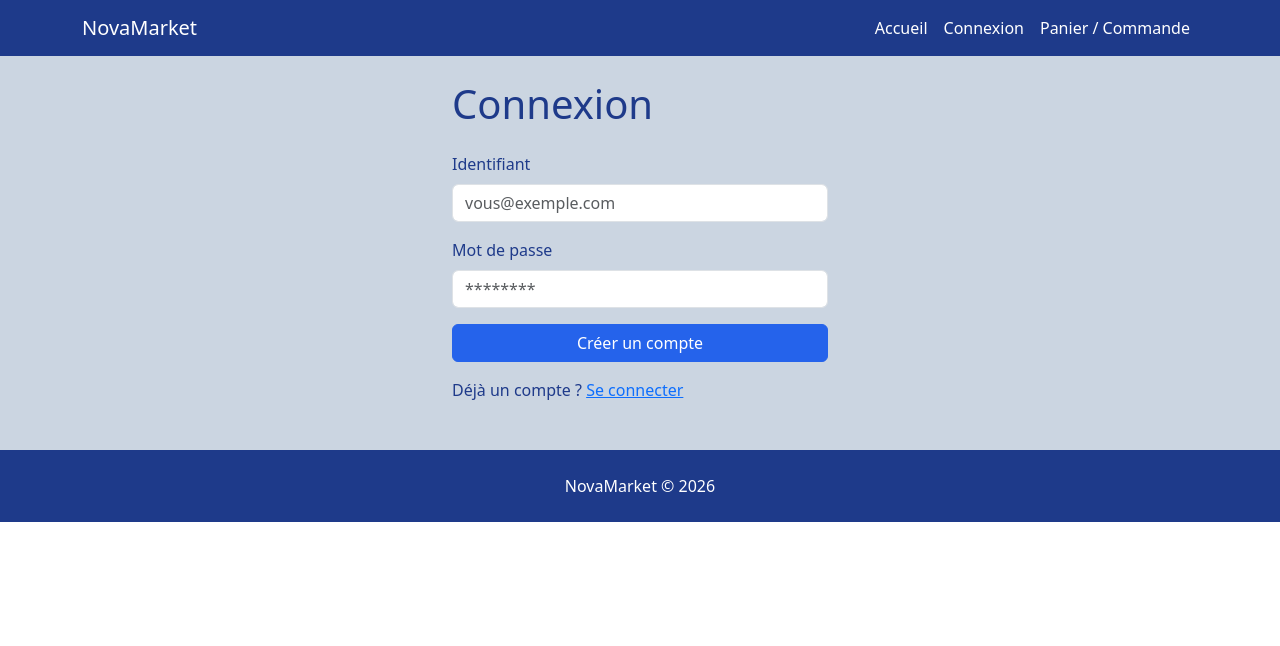
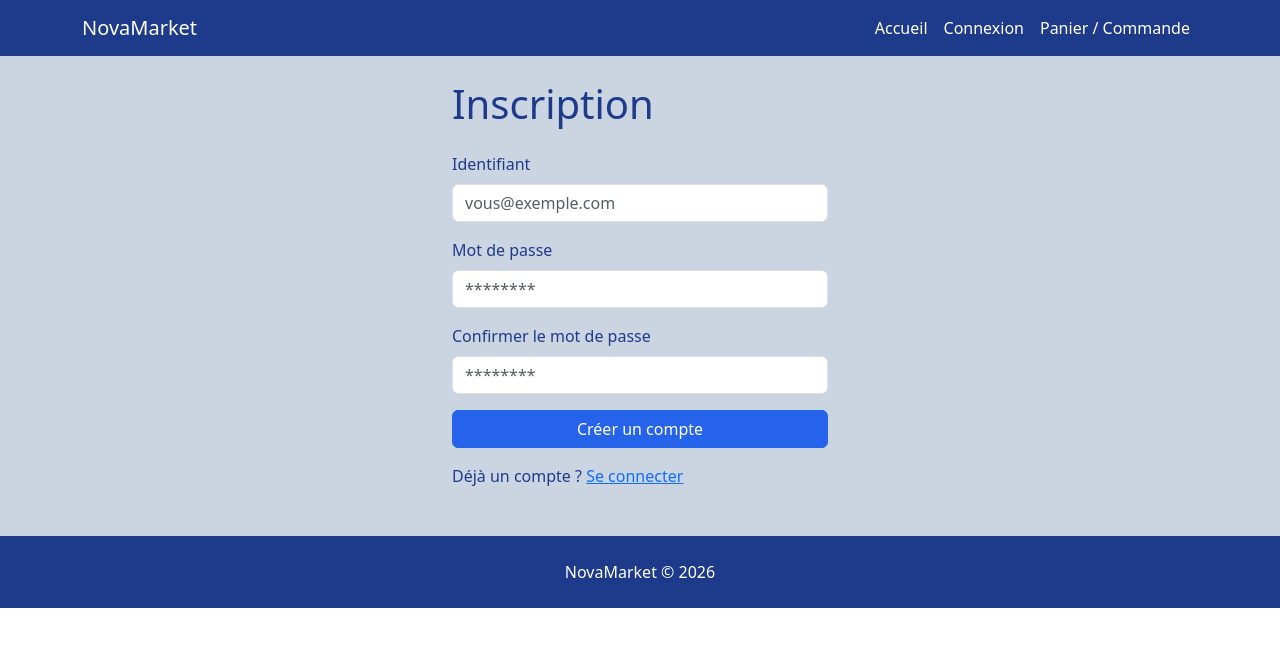
Before and after one commit to ViolaineLebec/Fake-Store-avec-IA, an Angular app: page /inscription in a window 1280 px wide. Shown: the top 646 px of the page. Built offline with nearby package versions, Linux system fonts and the light colour scheme.

Commit message:
boutons connexion et créer compte avec redirections

```diff
--- a/src/app/inscription/inscription.html
+++ b/src/app/inscription/inscription.html
@@ -27,7 +27,7 @@
 </nav>
 
 <div class="container mt-4" style="max-width: 400px;">
-  <h1 class="mb-4">Connexion</h1>
+  <h1 class="mb-4">Inscription</h1>
 
   <form>
     <div class="mb-3">
@@ -38,7 +38,11 @@
       <label class="form-label">Mot de passe</label>
       <input type="password" class="form-control" placeholder="********">
     </div>
-    <button type="button" class="btn btn-primary w-100">Créer un compte</button>
+    <div class="mb-3">
+      <label class="form-label">Confirmer le mot de passe</label>
+      <input type="password" class="form-control" placeholder="********">
+    </div>
+    <button type="button" class="btn btn-primary w-100" (click)="onCreerCompte()"> Créer un compte </button>
   </form>
 
   <p class="mt-3">Déjà un compte ? <a routerLink="../login">Se connecter</a></p>
--- a/src/app/inscription/inscription.ts
+++ b/src/app/inscription/inscription.ts
@@ -1,5 +1,5 @@
 import { Component } from '@angular/core';
-import { RouterLink } from '@angular/router';
+import { Router, RouterLink } from '@angular/router';
 
 @Component({
   selector: 'app-inscription',
@@ -7,4 +7,10 @@ import { RouterLink } from '@angular/router';
   templateUrl: './inscription.html',
   styleUrl: './inscription.css',
 })
-export class Inscription {}
+export class Inscription {
+  constructor(private router: Router) {}
+
+  onCreerCompte() {
+    this.router.navigate(['/login']);
+  }
+}
--- a/src/app/login/login.html
+++ b/src/app/login/login.html
@@ -38,7 +38,7 @@
       <label class="form-label">Mot de passe</label>
       <input type="password" class="form-control" placeholder="********">
     </div>
-    <button type="button" class="btn btn-primary w-100">Se connecter</button>
+    <button type="button" class="btn btn-primary w-100" (click)="onSeConnecter()"> Se connecter </button>
   </form>
 
 <p class="mt-3">Pas encore de compte ? <a routerLink="../inscription">S'inscrire</a></p></div>
--- a/src/app/login/login.ts
+++ b/src/app/login/login.ts
@@ -1,5 +1,5 @@
 import { Component } from '@angular/core';
-import { RouterLink } from '@angular/router';
+import { Router, RouterLink } from '@angular/router';
 
 @Component({
   selector: 'app-login',
@@ -7,4 +7,10 @@ import { RouterLink } from '@angular/router';
   templateUrl: './login.html',
   styleUrl: './login.css'
 })
-export class Login {}
+export class Login {
+  constructor(private router: Router) {}
+
+onSeConnecter() {
+  this.router.navigate(['/home']);
+}
+}
```
